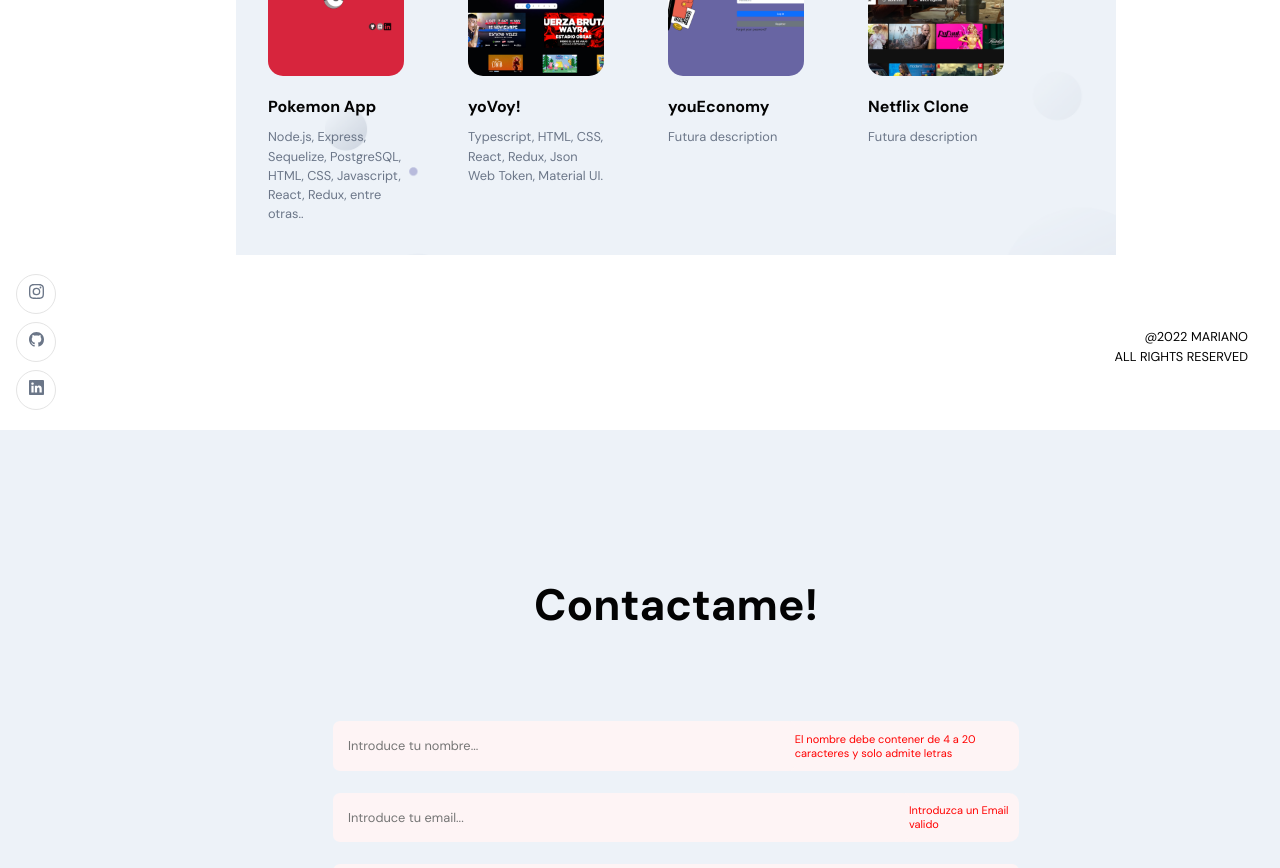
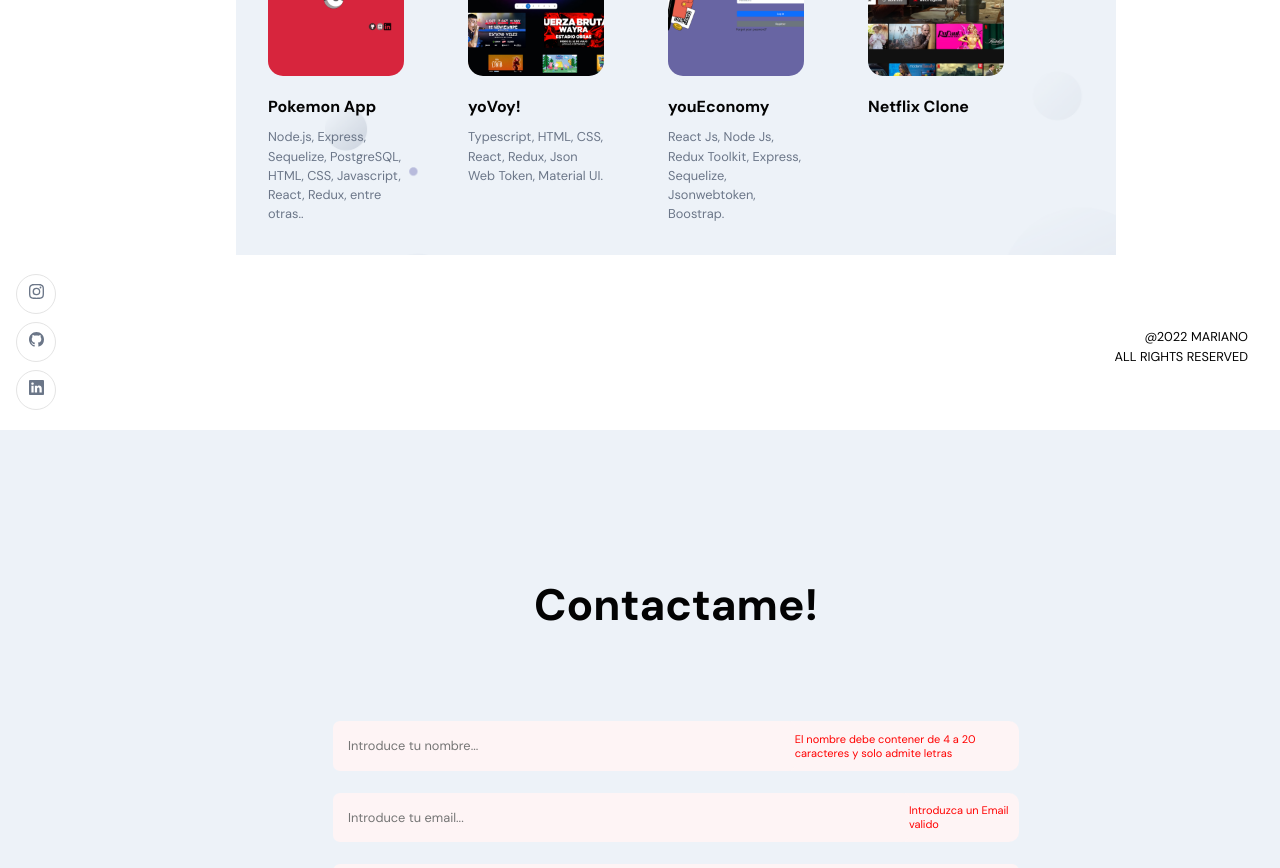
Before and after one commit to Elevattd/portfolio, a React (Create React App) app: page / in a window 1280 px wide. Shown: the part 3140-4008 px from the top of the page. Built offline with nearby package versions, Linux system fonts and the light colour scheme.

Commit message:
feat(client): new lines

```diff
--- a/src/container/Work/Work.jsx
+++ b/src/container/Work/Work.jsx
@@ -1,42 +1,44 @@
-import React, { useRef } from 'react';
-import './Work.scss';
-import { motion } from 'framer-motion';
-import { AppWrap, MotionWrap } from '../../wrapper';
-import { images } from '../../constants';
-import { SiVercel } from 'react-icons/si';
-import { ImGithub } from 'react-icons/im';
+import React, { useRef } from "react";
+import "./Work.scss";
+import { motion } from "framer-motion";
+import { AppWrap, MotionWrap } from "../../wrapper";
+import { images } from "../../constants";
+import { SiVercel } from "react-icons/si";
+import { ImGithub } from "react-icons/im";
 
 const Work = () => {
   const carousel = useRef();
   const projects = [
     {
-			title: 'Pokemon App',
-			url: 'https://app-pokedex-pi.vercel.app/',
+      title: "Pokemon App",
+      url: "https://app-pokedex-pi.vercel.app/",
       imgUrl: images.pokemon,
-			urlR: 'https://github.com/Elevattd/Pokedex',
+      urlR: "https://github.com/Elevattd/Pokedex",
       description:
-				'Node.js, Express, Sequelize, PostgreSQL, HTML, CSS, Javascript, React, Redux, entre otras..',
+        "Node.js, Express, Sequelize, PostgreSQL, HTML, CSS, Javascript, React, Redux, entre otras..",
     },
     {
-			title: 'yoVoy!',
-			url: 'https://yovoy-frontend.herokuapp.com/',
+      title: "yoVoy!",
+      url: "https://yovoy-frontend.herokuapp.com/",
       imgUrl: images.yovoy,
-			urlR: 'https://github.com/Elevattd/yoVoy-',
+      urlR: "https://github.com/Elevattd/yoVoy-",
       description:
-				'Typescript, HTML, CSS, React, Redux, Json Web Token, Material UI.',
+        "Typescript, HTML, CSS, React, Redux, Json Web Token, Material UI.",
     },
     {
-			title: 'youEconomy',
-			url: 'http://',
+      title: "youEconomy",
+      url: "",
       imgUrl: images.youEconomy,
-			urlR: 'https://github.com/Elevattd/youEconomy',
-			description: 'Futura description',
+      urlR: "https://github.com/Elevattd/youEconomy",
+      description:
+        "React Js, Node Js, Redux Toolkit, Express, Sequelize, Jsonwebtoken, Boostrap. ",
     },
     {
-			title: 'Netflix Clone',
-			url: 'http://',
+      title: "Netflix Clone",
+      url: "",
       imgUrl: images.netflix,
-			description: 'Futura description',
+      urlR: "",
+      description: "",
     },
   ];
 
@@ -55,7 +57,7 @@ const Work = () => {
             <motion.div
               whileInView={{ opacity: 1 }}
               whileHover={{ scale: 1.1 }}
-							transition={{ duration: 0.5, type: 'tween' }}
+              transition={{ duration: 0.5, type: "tween" }}
               className="app__work-item"
               key={project.title + index}
             >
@@ -66,14 +68,19 @@ const Work = () => {
                   alt={project.title}
                 />
                 <div className="Card_bg_li">
+                  {project.urlR !== "" ? (
                     <a href={project.urlR} target="_blank">
                       <ImGithub size={20} />
                       <p>Repositorio</p>
                     </a>
+                  ) : null}
+
+                  {project.url !== "" ? (
                     <a href={project.url} target="_blank">
-										<SiVercel size={20} />
+                      <ImGithub size={20} />
                       <p>Deploy</p>
                     </a>
+                  ) : null}
                 </div>
               </div>
               <h2 className="bold-text" style={{ marginTop: 20 }}>
@@ -90,4 +97,4 @@ const Work = () => {
   );
 };
 
-export default AppWrap(MotionWrap(Work, 'app__work'), 'work', 'app__whitebg');
+export default AppWrap(MotionWrap(Work, "app__work"), "work", "app__whitebg");
```
Lines whose indentation alone changed are shown as unchanged.
